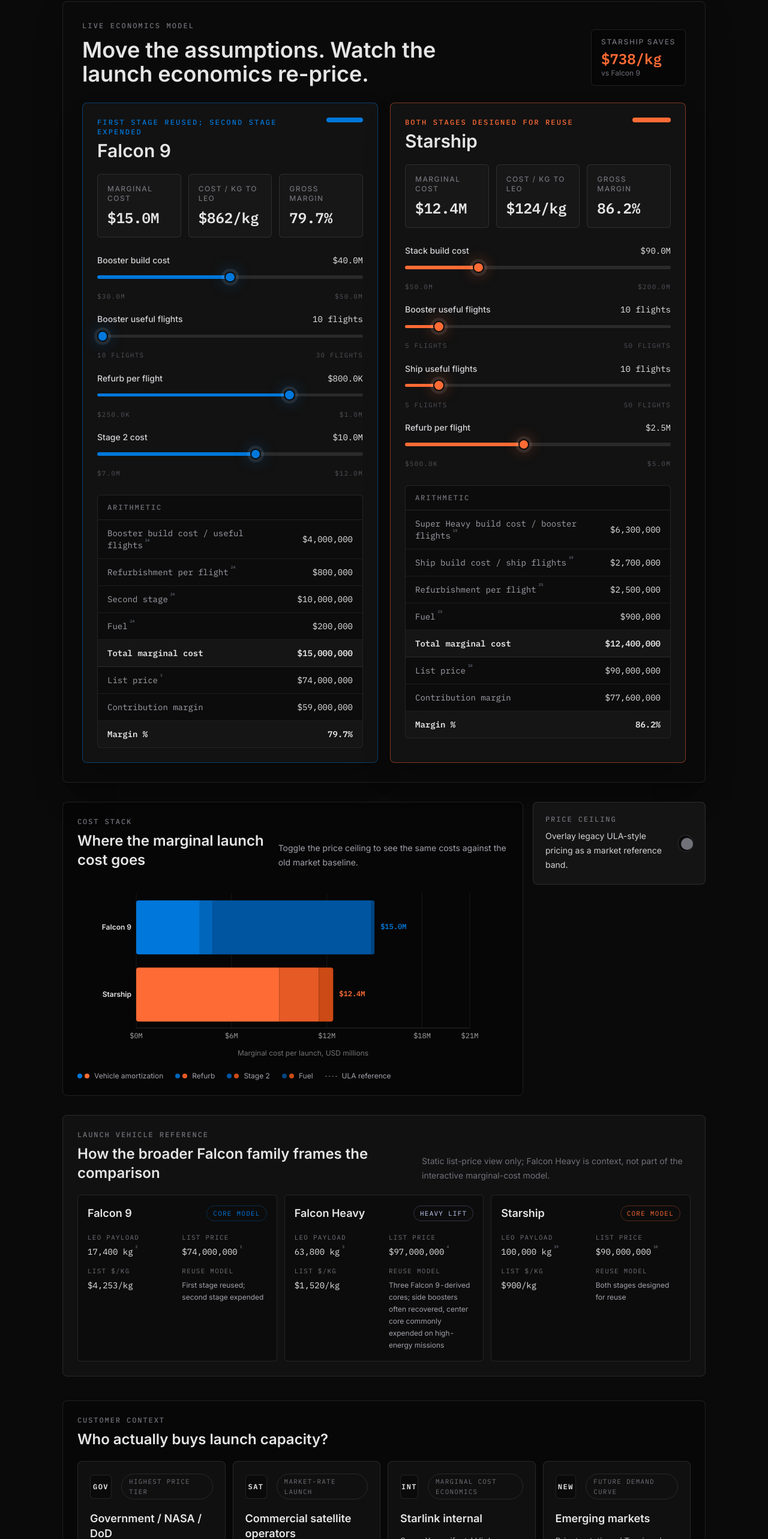
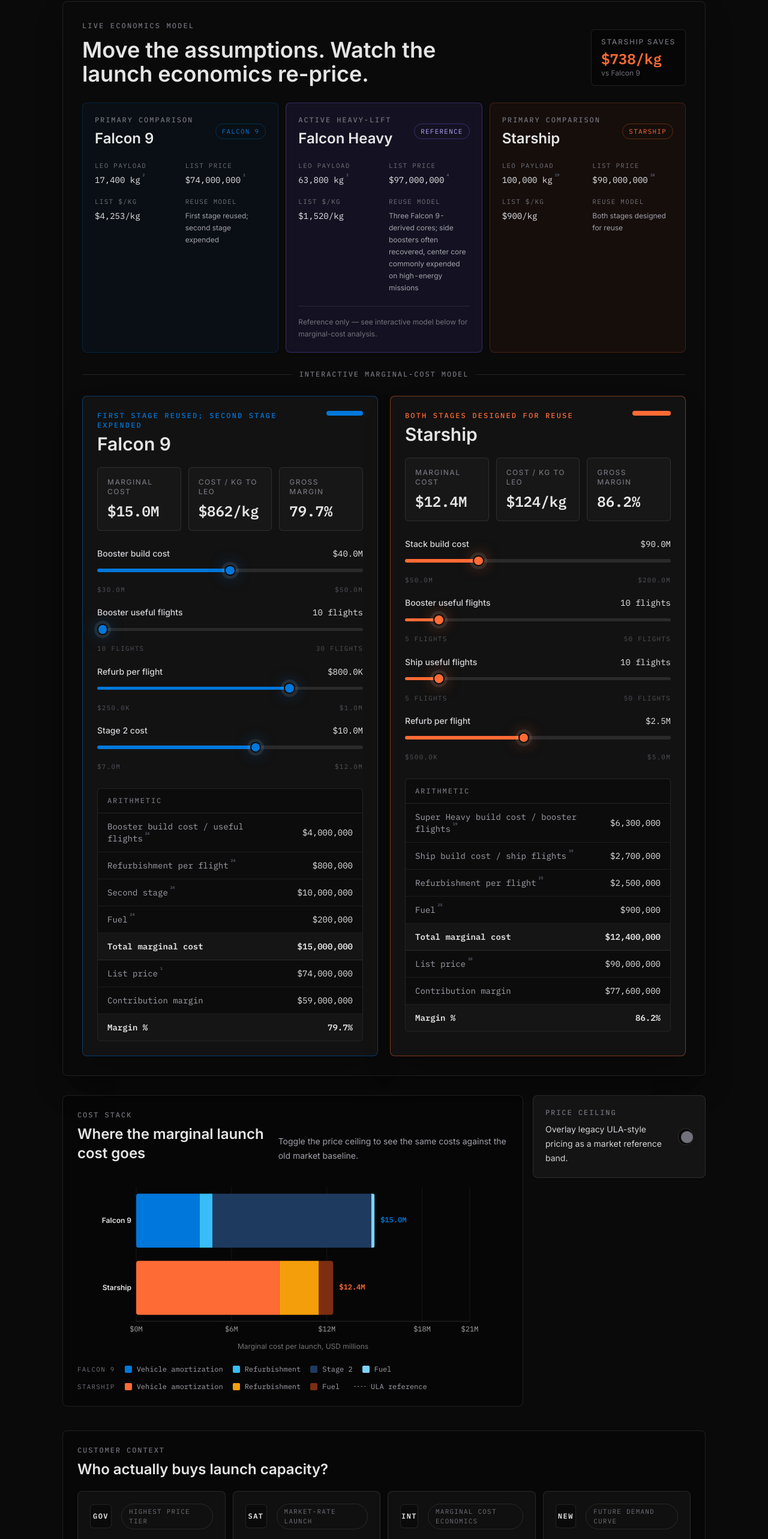
Before and after one commit to samperper/falcon9-vs-starship, a React (Vite) app: page / in a window 1280 px wide. Shown: the part 787-3353 px from the top of the page at 60% size. Built offline with nearby package versions, Linux system fonts and the light colour scheme.

Commit message:
Pre-Phase 4 polish: Falcon Heavy top section, $/kg curve annotation redesign

```diff
--- a/src/components/CostCurveChart.jsx
+++ b/src/components/CostCurveChart.jsx
@@ -1,6 +1,6 @@
 import { useEffect, useMemo, useRef, useState } from 'react';
 import Cite from './Cite';
-import { costCurveMilestones, costCurvePoints } from '../data/costCurve';
+import { costCurveAnnotations, costCurveMilestones, costCurvePoints } from '../data/costCurve';
 import { formatCostPerKg } from '../lib/formatters';
 
 const yTicks = [100_000, 10_000, 1_000, 100, 10];
@@ -10,25 +10,19 @@ const maxYear = 2032;
 const minCost = 10;
 const maxCost = 100_000;
 
-const labelOffsets = {
-  spaceShuttle: { x: 12, y: -26, align: 'left' },
-  atlasV: { x: 12, y: -18, align: 'left' },
-  falcon9Expendable: { x: 12, y: -14, align: 'left' },
-  falcon9Reused: { x: 12, y: -10, align: 'left' },
-  falconHeavyListPrice: { x: -12, y: 24, align: 'right' },
-  falcon9Mature: { x: -12, y: 22, align: 'right' },
-  starshipNearTerm: { x: -10, y: -44, align: 'right' },
-  starshipAtScale: { x: -10, y: 12, align: 'right' },
-};
-
-const milestoneOffsets = {
-  firstFalconLanding: { x: 18, y: 26, align: 'left' },
-  falconBlock5: { x: 14, y: 36, align: 'left' },
-  starshipFlight5: { x: -18, y: -54, align: 'right' },
-  voyagerStarlab: { x: 16, y: 36, align: 'left' },
+const annotationOffsets = {
+  spaceShuttleEra: { x: 18, y: -18 },
+  atlasVEra: { x: 18, y: -18 },
+  firstFalconLanding: { x: 0, y: -26 },
+  falconHeavyFirstFlight: { x: -22, y: 28 },
+  falconBlock5: { x: 24, y: -28 },
+  starshipFlight5: { x: -8, y: -28 },
+  voyagerStarlab: { x: 24, y: -16 },
+  starshipAtScale: { x: -24, y: -16 },
 };
 
 const log10 = (value) => Math.log10(value);
+const clamp = (value, min, max) => Math.min(max, Math.max(min, value));
 
 const getPointColor = (point) => {
   if (point.accent === 'heavy') {
@@ -38,13 +32,24 @@ const getPointColor = (point) => {
   return point.isProjected ? '#FF6B35' : '#0077DA';
 };
 
-const getPointCitationAccent = (point) => {
-  if (point.accent === 'heavy') {
-    return 'neutral';
+const getAnnotationColor = (annotation) => {
+  if (annotation.id.includes('starship') || annotation.id.includes('voyager')) {
+    return '#FF6B35';
   }
 
-  return point.isProjected ? 'starship' : 'falcon';
+  if (annotation.id.includes('falconHeavy')) {
+    return '#7B61FF';
+  }
+
+  if (annotation.id.includes('falcon')) {
+    return '#0077DA';
+  }
+
+  return '#E5E5E5';
 };
+
+const getAnnotationAccent = (annotation) =>
+  annotation.id.includes('starship') || annotation.id.includes('voyager') ? 'starship' : 'falcon';
 
 function useMeasuredWidth() {
   const ref = useRef(null);
@@ -73,6 +78,35 @@ function toPath(points) {
   return points.map((point, index) => `${index === 0 ? 'M' : 'L'} ${point.x} ${point.y}`).join(' ');
 }
 
+function AnnotationLegend() {
+  return (
+    <div className="mt-6 grid overflow-hidden rounded-md border border-white/10 md:grid-cols-2">
+      {costCurveAnnotations.map((annotation) => (
+        <div
+          key={annotation.id}
+          className={`flex gap-3 border-b border-white/[0.07] p-4 ${annotation.number === costCurveAnnotations.length ? 'border-b-0' : ''} ${annotation.number > costCurveAnnotations.length - 2 ? 'md:border-b-0' : ''}`}
+        >
+          <span
+            className="mt-0.5 inline-flex h-6 w-6 shrink-0 items-center justify-center rounded-full border bg-black/45 font-mono text-xs font-semibold tabular-nums"
+            style={{ borderColor: getAnnotationColor(annotation), color: getAnnotationColor(annotation) }}
+          >
+            {annotation.number}
+          </span>
+          <div className="min-w-0 flex-1">
+            <p className="text-sm leading-6 text-zinc-200">
+              {annotation.label}
+              <Cite sourceIds={annotation.sources} accent={getAnnotationAccent(annotation)} />
+            </p>
+            <p className="mt-1 font-mono text-xs leading-5 text-zinc-500">
+              {annotation.detail} - {annotation.displayValue}
+            </p>
+          </div>
+        </div>
+      ))}
+    </div>
+  );
+}
+
 function CostCurveChart() {
   const [containerRef, width] = useMeasuredWidth();
   const height = width < 640 ? 620 : 560;
@@ -92,11 +126,13 @@ function CostCurveChart() {
     return { xScale, yScale };
   }, [margin.left, margin.top, plotHeight, plotWidth]);
 
-  const plottedPoints = costCurvePoints.map((point) => ({
-    ...point,
-    x: scales.xScale(point.year),
-    y: scales.yScale(point.value),
-  }));
+  const plottedPoints = [...costCurvePoints]
+    .sort((firstPoint, secondPoint) => firstPoint.year - secondPoint.year || secondPoint.value - firstPoint.value)
+    .map((point) => ({
+      ...point,
+      x: scales.xScale(point.year),
+      y: scales.yScale(point.value),
+    }));
   const observedPoints = plottedPoints.filter((point) => !point.isProjected);
   const projectedPoints = [observedPoints.at(-1), ...plottedPoints.filter((point) => point.isProjected)];
   const starshipRangePoints = costCurvePoints.filter((point) => point.isProjected && point.range);
@@ -111,6 +147,23 @@ function CostCurveChart() {
     x: scales.xScale(milestone.year),
     y: scales.yScale(milestone.value),
   }));
+  const annotationMarkers = costCurveAnnotations.map((annotation) => {
+    const point = annotation.pointId
+      ? plottedPoints.find((plottedPoint) => plottedPoint.id === annotation.pointId)
+      : milestones.find((milestone) => milestone.id === annotation.milestoneId) ?? {
+        x: scales.xScale(annotation.year),
+        y: scales.yScale(annotation.value),
+      };
+    const offset = annotationOffsets[annotation.id] ?? { x: 0, y: -24 };
+
+    return {
+      ...annotation,
+      x: point.x,
+      y: point.y,
+      markerX: clamp(point.x + offset.x, margin.left + 12, width - margin.right - 12),
+      markerY: clamp(point.y + offset.y, margin.top + 12, height - margin.bottom - 12),
+    };
+  });
 
   return (
     <div className="rounded-lg border border-white/10 bg-[linear-gradient(180deg,rgba(255,255,255,0.035),transparent),#0d0d0d] p-4 shadow-2xl shadow-black/30 sm:p-6">
@@ -183,45 +236,42 @@ function CostCurveChart() {
                 </g>
               ))}
 
+              {annotationMarkers.map((annotation) => {
+                const color = getAnnotationColor(annotation);
+
+                return (
+                  <g key={annotation.id}>
+                    <line
+                      x1={annotation.x}
+                      x2={annotation.markerX}
+                      y1={annotation.y}
+                      y2={annotation.markerY}
+                      stroke={color}
+                      strokeOpacity="0.35"
+                      strokeWidth="1"
+                    />
+                    <circle cx={annotation.markerX} cy={annotation.markerY} r="11" fill="#0A0A0A" stroke={color} strokeWidth="1.5" />
+                    <text
+                      x={annotation.markerX}
+                      y={annotation.markerY + 4}
+                      textAnchor="middle"
+                      className="fill-zinc-100 font-mono text-[11px] font-semibold"
+                    >
+                      {annotation.number}
+                    </text>
+                  </g>
+                );
+              })}
+
               <text x={margin.left} y={height - 18} className="fill-zinc-500 font-mono text-[11px]">
                 Cost per kilogram to LEO, USD/kg, log scale
               </text>
             </svg>
-
-            {plottedPoints.map((point) => {
-              const offset = labelOffsets[point.id];
-
-              return (
-                <div
-                  key={point.id}
-                  className="absolute max-w-[9rem] text-xs leading-4 text-zinc-400"
-                  style={{ left: point.x + offset.x, top: point.y + offset.y, textAlign: offset.align, transform: offset.align === 'right' ? 'translateX(-100%)' : undefined }}
-                >
-                  <span className="font-medium text-zinc-200">{point.label}</span>
-                  <Cite sourceIds={point.sources} accent={getPointCitationAccent(point)} />
-                  <span className="mt-0.5 block font-mono text-[0.7rem] text-zinc-500">{formatCostPerKg(point.value)}</span>
-                </div>
-              );
-            })}
-
-            {milestones.map((milestone) => {
-              const offset = milestoneOffsets[milestone.id];
-
-              return (
-                <div
-                  key={milestone.id}
-                  className="absolute max-w-[13rem] text-xs leading-4 text-zinc-300"
-                  style={{ left: milestone.x + offset.x, top: milestone.y + offset.y, textAlign: offset.align, transform: offset.align === 'right' ? 'translateX(-100%)' : undefined }}
-                >
-                  <span className="font-medium text-text">{milestone.label}</span>
-                  <Cite sourceIds={milestone.sources} accent={milestone.id.includes('starship') || milestone.id.includes('voyager') ? 'starship' : 'falcon'} />
-                  <span className="mt-0.5 block font-mono text-[0.68rem] uppercase tracking-[0.08em] text-zinc-500">{milestone.detail}</span>
-                </div>
-              );
-            })}
           </>
         ) : null}
       </div>
+
+      <AnnotationLegend />
 
       <p className="mt-5 max-w-3xl text-sm leading-6 text-zinc-400">
         The economic story is not a straight line downward; it is a step-change curve where reuse turns launch cost from scarce infrastructure into an operating variable.
--- a/src/components/CostStackedBar.jsx
+++ b/src/components/CostStackedBar.jsx
@@ -16,15 +16,15 @@ import { formatMoney, toMillions } from '../lib/formatters';
 const componentColors = {
   falcon: {
     hardware: '#0077DA',
-    refurb: '#0066BB',
-    stageTwo: '#0055A0',
-    fuel: '#004480',
+    refurb: '#38BDF8',
+    stageTwo: '#1E3A5F',
+    fuel: '#7DD3FC',
   },
   starship: {
     hardware: '#FF6B35',
-    refurb: '#E55A25',
-    stageTwo: '#CC4A15',
-    fuel: '#CC4A15',
+    refurb: '#F59E0B',
+    stageTwo: '#7C2D12',
+    fuel: '#7C2D12',
   },
 };
 
@@ -35,10 +35,23 @@ const vehicleAccent = {
 
 const componentLabels = {
   hardware: 'Vehicle amortization',
-  refurb: 'Refurb',
+  refurb: 'Refurbishment',
   stageTwo: 'Stage 2',
   fuel: 'Fuel',
 };
+
+const legendGroups = [
+  {
+    id: 'falcon',
+    label: 'Falcon 9',
+    segments: ['hardware', 'refurb', 'stageTwo', 'fuel'],
+  },
+  {
+    id: 'starship',
+    label: 'Starship',
+    segments: ['hardware', 'refurb', 'fuel'],
+  },
+];
 
 const getHardwareCost = (economics) =>
   economics.components.boosterAmortizationUsd ??
@@ -79,6 +92,33 @@ function ChartTooltip({ active, payload, label }) {
             </div>
           ))}
       </div>
+    </div>
+  );
+}
+
+function CostStackLegend() {
+  return (
+    <div className="mt-4 flex flex-wrap items-center gap-x-6 gap-y-3 text-left">
+      {legendGroups.map((group) => (
+        <div key={group.id} className="flex flex-wrap items-center gap-x-4 gap-y-2">
+          <span className="font-mono text-[0.68rem] uppercase tracking-[0.12em] text-zinc-500">
+            {group.label}
+          </span>
+          {group.segments.map((segment) => (
+            <span key={`${group.id}-${segment}`} className="inline-flex items-center gap-2 font-mono text-xs text-zinc-400">
+              <span
+                className="h-3 w-3 shrink-0 rounded-sm"
+                style={{ backgroundColor: componentColors[group.id][segment] }}
+              />
+              {componentLabels[segment]}
+            </span>
+          ))}
+        </div>
+      ))}
+      <span className="inline-flex items-center gap-2 font-mono text-xs text-zinc-400">
+        <span className="h-0 w-5 border-t border-dashed border-zinc-500" />
+        ULA reference
+      </span>
     </div>
   );
 }
@@ -215,21 +255,7 @@ function CostStackedBar({ items, showPriceCeiling, priceCeilingBand }) {
         ) : null}
       </div>
 
-      <div className="mt-4 flex flex-wrap gap-x-5 gap-y-2 text-xs text-zinc-400">
-        {Object.entries(componentLabels).map(([id, label]) => (
-          <span key={id} className="inline-flex items-center gap-2">
-            <span className="inline-flex gap-1">
-              <span className="h-2 w-2 rounded-full" style={{ backgroundColor: componentColors.falcon[id] }} />
-              <span className="h-2 w-2 rounded-full" style={{ backgroundColor: componentColors.starship[id] }} />
-            </span>
-            {label}
-          </span>
-        ))}
-        <span className="inline-flex items-center gap-2">
-          <span className="h-0 w-5 border-t border-dashed border-zinc-500" />
-          ULA reference
-        </span>
-      </div>
+      <CostStackLegend />
     </div>
   );
 }
--- a/src/components/SideBySideModel.jsx
+++ b/src/components/SideBySideModel.jsx
@@ -13,28 +13,21 @@ const initialInputs = Object.fromEntries(
 
 const referenceAccentClass = {
   falcon: 'border-falcon/30 text-falcon',
-  heavy: 'border-indigo-300/25 text-indigo-200',
+  heavy: 'border-[#7B61FF]/35 text-[#B7A8FF]',
   starship: 'border-starship/30 text-starship',
+};
+
+const referenceOnlyClass = {
+  falcon: 'border-falcon/20 bg-falcon/5',
+  heavy: 'border-[#7B61FF]/30 bg-[#7B61FF]/10',
+  starship: 'border-starship/20 bg-starship/5',
 };
 
 const getReferencePayloadMetric = (vehicle) =>
   vehicle.metrics.payloadToLeo ?? vehicle.metrics.payloadToLeoExpendable;
 
-function LaunchVehicleReference() {
+function VehicleSnapshotCards() {
   return (
-    <div className="rounded-lg border border-white/10 bg-surface/70 p-5 sm:p-6">
-      <div className="mb-5 flex flex-col justify-between gap-3 sm:flex-row sm:items-end">
-        <div>
-          <p className="font-mono text-xs font-medium uppercase tracking-[0.16em] text-zinc-500">
-            Launch vehicle reference
-          </p>
-          <h3 className="mt-2 text-2xl font-semibold text-text">How the broader Falcon family frames the comparison</h3>
-        </div>
-        <p className="max-w-md text-sm leading-6 text-zinc-500">
-          Static list-price view only; Falcon Heavy is context, not part of the interactive marginal-cost model.
-        </p>
-      </div>
-
     <div className="grid gap-3 lg:grid-cols-3">
       {launchVehicleReferenceOrder.map((vehicleId) => {
           const vehicle = vehicles[vehicleId];
@@ -42,28 +35,38 @@ function LaunchVehicleReference() {
           const listPriceUsd = readValue(vehicle.metrics.listPrice);
           const payloadKg = readValue(payloadMetric);
           const listCostPerKg = calculateCostPerKg(listPriceUsd, payloadKg);
+          const citationAccent = vehicle.accent === 'starship' ? 'starship' : vehicle.accent === 'heavy' ? 'neutral' : 'falcon';
 
         return (
-            <article key={vehicle.id} className="rounded-md border border-white/10 bg-black/25 p-4">
-              <div className="mb-4 flex items-center justify-between gap-3">
-                <h4 className="text-lg font-semibold text-text">{vehicle.shortName}</h4>
+          <article
+            key={vehicle.id}
+            className={`flex min-h-[18rem] flex-col justify-between rounded-lg border p-5 ${referenceOnlyClass[vehicle.accent]}`}
+          >
+            <div>
+              <div className="mb-5 flex items-center justify-between gap-3">
+                <div>
+                  <p className="font-mono text-xs font-medium uppercase tracking-[0.16em] text-zinc-500">
+                    {vehicle.accent === 'heavy' ? 'Active heavy-lift' : 'Primary comparison'}
+                  </p>
+                  <h4 className="mt-2 text-2xl font-semibold leading-tight text-text">{vehicle.shortName}</h4>
+                </div>
                 <span className={`rounded-full border px-2.5 py-1 font-mono text-[0.68rem] uppercase tracking-[0.12em] ${referenceAccentClass[vehicle.accent]}`}>
-                  {vehicle.type === 'launchVehicle' ? 'Heavy lift' : 'Core model'}
+                  {vehicle.accent === 'heavy' ? 'Reference' : vehicle.shortName}
                 </span>
               </div>
-              <dl className="grid grid-cols-2 gap-x-4 gap-y-3 font-mono text-sm tabular-nums">
+              <dl className="grid grid-cols-2 gap-x-4 gap-y-4 font-mono text-sm tabular-nums">
                 <div>
                   <dt className="text-[0.68rem] uppercase tracking-[0.12em] text-zinc-500">LEO payload</dt>
                   <dd className="mt-1 text-zinc-200">
                     {wholeNumber.format(payloadKg)} kg
-                    <Cite sourceIds={payloadMetric.sources} accent={vehicle.accent === 'starship' ? 'starship' : 'falcon'} />
+                    <Cite sourceIds={payloadMetric.sources} accent={citationAccent} />
                   </dd>
                 </div>
                 <div>
                   <dt className="text-[0.68rem] uppercase tracking-[0.12em] text-zinc-500">List price</dt>
                   <dd className="mt-1 text-zinc-200">
                     {formatMoneyFull(listPriceUsd)}
-                    <Cite sourceIds={vehicle.metrics.listPrice.sources} accent={vehicle.accent === 'starship' ? 'starship' : 'falcon'} />
+                    <Cite sourceIds={vehicle.metrics.listPrice.sources} accent={citationAccent} />
                   </dd>
                 </div>
                 <div>
@@ -75,10 +78,15 @@ function LaunchVehicleReference() {
                   <dd className="mt-1 font-sans text-xs leading-5 text-zinc-400">{vehicle.reuseModel}</dd>
                 </div>
               </dl>
+            </div>
+            {vehicle.id === 'falconHeavy' ? (
+              <p className="mt-5 border-t border-white/10 pt-4 text-xs leading-5 text-zinc-500">
+                Reference only — see interactive model below for marginal-cost analysis.
+              </p>
+            ) : null}
           </article>
         );
       })}
-      </div>
     </div>
   );
 }
@@ -137,6 +145,16 @@ function SideBySideModel() {
           </div>
         </div>
 
+        <VehicleSnapshotCards />
+
+        <div className="my-7 flex items-center gap-3">
+          <span className="h-px flex-1 bg-white/10" />
+          <span className="font-mono text-xs font-medium uppercase tracking-[0.16em] text-zinc-500">
+            Interactive marginal-cost model
+          </span>
+          <span className="h-px flex-1 bg-white/10" />
+        </div>
+
         <div className="grid gap-5 xl:grid-cols-2">
           {items.map((item) => (
             <VehiclePanel
@@ -188,8 +206,6 @@ function SideBySideModel() {
           </span>
         </button>
       </div>
-
-      <LaunchVehicleReference />
     </div>
   );
 }
--- a/src/data/costCurve.js
+++ b/src/data/costCurve.js
@@ -136,3 +136,79 @@ export const costCurveMilestones = [
     sources: ['voyager_10k'],
   },
 ];
+
+export const costCurveAnnotations = [
+  {
+    id: 'spaceShuttleEra',
+    number: 1,
+    label: 'Space Shuttle era',
+    detail: 'pre-2011',
+    displayValue: '$54,000/kg',
+    pointId: 'spaceShuttle',
+    sources: ['nasa_space_shuttle', 'spacenexus_compare'],
+  },
+  {
+    id: 'atlasVEra',
+    number: 2,
+    label: 'Atlas V era',
+    detail: 'pre-2015',
+    displayValue: '$13,000/kg',
+    pointId: 'atlasV',
+    sources: ['spacenexus_compare'],
+  },
+  {
+    id: 'firstFalconLanding',
+    number: 3,
+    label: 'First Falcon 9 booster landing',
+    detail: 'Dec 2015',
+    displayValue: '$2,700/kg',
+    milestoneId: 'firstFalconLanding',
+    sources: ['spacex_orbcomm2_landing', 'spacenexus_compare'],
+  },
+  {
+    id: 'falconHeavyFirstFlight',
+    number: 4,
+    label: 'Falcon Heavy first flight',
+    detail: 'Feb 2018',
+    displayValue: '$1,520/kg',
+    pointId: 'falconHeavyListPrice',
+    sources: ['spacex_capabilities_2022_archive', 'spacex_falcon_heavy_page'],
+  },
+  {
+    id: 'falconBlock5',
+    number: 5,
+    label: 'Falcon 9 Block 5',
+    detail: 'May 2018',
+    displayValue: '$1,500/kg',
+    year: 2018,
+    value: 1_500,
+    sources: ['spacex_falcon9_block5', 'spacenexus_compare'],
+  },
+  {
+    id: 'starshipFlight5',
+    number: 6,
+    label: 'Starship Flight 5 booster catch',
+    detail: 'Oct 2024',
+    displayValue: '$1,400/kg reference line',
+    milestoneId: 'starshipFlight5',
+    sources: ['spacecom_starship_flight5', 'spacenexus_compare'],
+  },
+  {
+    id: 'voyagerStarlab',
+    number: 7,
+    label: 'Voyager Starlab contract',
+    detail: '2029',
+    displayValue: '$90M / 100t',
+    milestoneId: 'voyagerStarlab',
+    sources: ['voyager_10k'],
+  },
+  {
+    id: 'starshipAtScale',
+    number: 8,
+    label: 'Starship at scale target',
+    detail: '2030+',
+    displayValue: '$10-$100/kg',
+    pointId: 'starshipAtScale',
+    sources: ['musk_starship_2m', 'payload_starship_report'],
+  },
+];
```
Also changed, not shown: 2 other files (tests, documents, lock files or other folders). Lines whose indentation alone changed are shown as unchanged.
